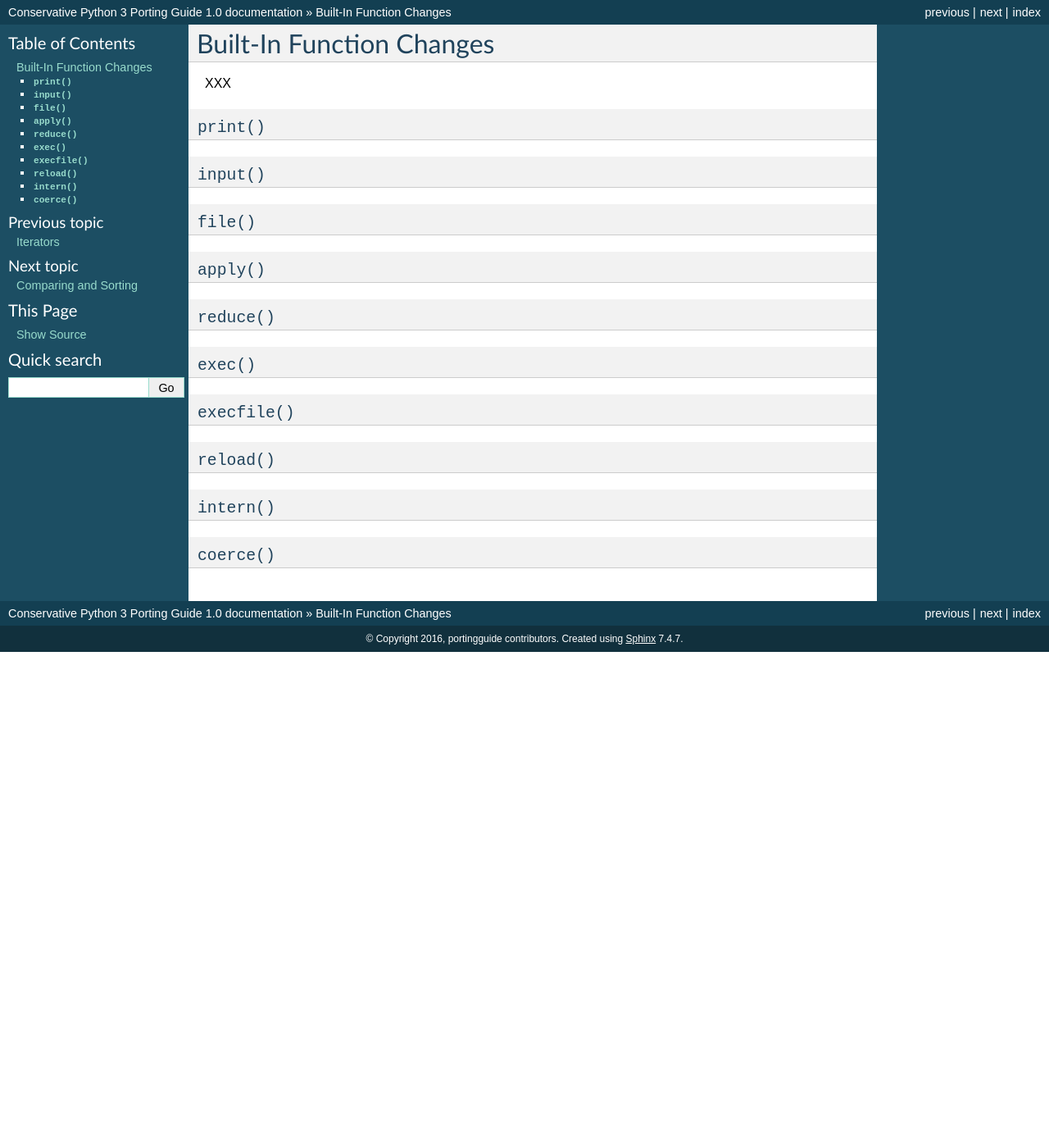
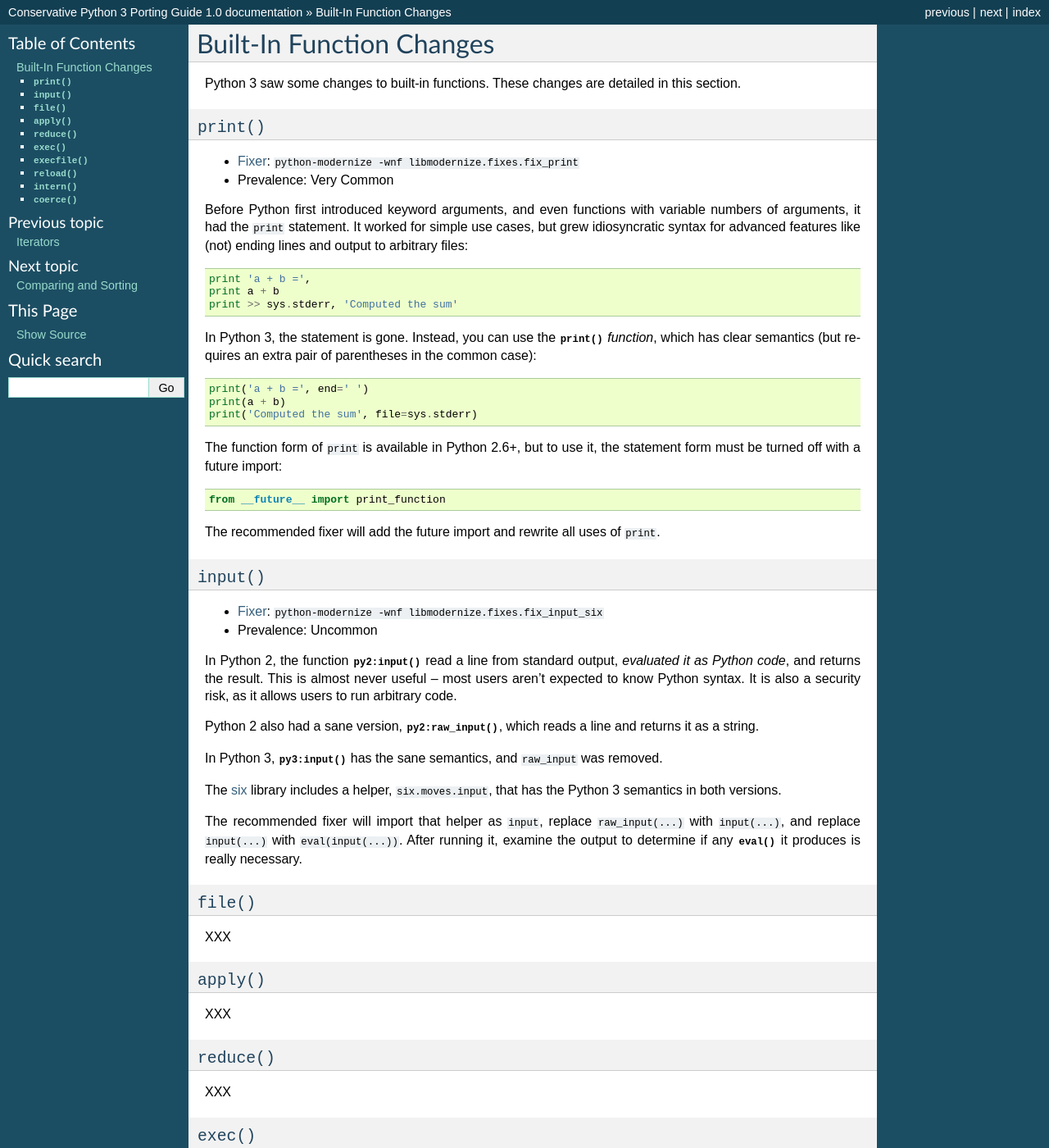
Before and after one commit to fedora-python/portingguide, a Sphinx documentation site: the page built from source/builtins.rst, in a window 1280 px wide and 1400 px high. Shown: the whole window at 82% size. Built offline with Sphinx 7.4.7, drawn with Linux system fonts in a browser that asks for light colours.

Commit message:
Add content for print() and input()

```diff
--- a/source/builtins.rst
+++ b/source/builtins.rst
@@ -1,34 +1,114 @@
 Built-In Function Changes
 -------------------------
 
-XXX
+Python 3 saw some changes to built-in functions.
+These changes are detailed in this section.
+
+
+.. _print-function:
 
 ``print()``
 ~~~~~~~~~~~
 
+* :ref:`Fixer <python-modernize>`: ``python-modernize -wnf libmodernize.fixes.fix_print``
+* Prevalence: Very Common
+
+Before Python first introduced keyword arguments, and even functions with
+variable numbers of arguments, it had the ``print`` statement.
+It worked for simple use cases, but grew idiosyncratic syntax for advanced
+features like (not) ending lines and output to arbitrary files::
+
+    print 'a + b =',
+    print a + b
+    print >> sys.stderr, 'Computed the sum'
+
+In Python 3, the statement is gone. Instead, you can use the :func:`print`
+*function*, which has clear semantics (but requires an extra pair of
+parentheses in the common case)::
+
+    print('a + b =', end=' ')
+    print(a + b)
+    print('Computed the sum', file=sys.stderr)
+
+The function form of ``print`` is available in Python 2.6+, but to use it,
+the statement form must be turned off with a future import::
+
+    from __future__ import print_function
+
+The recommended fixer will add the future import and rewrite all uses
+of ``print``.
+
+
 ``input()``
 ~~~~~~~~~~~
+
+* :ref:`Fixer <python-modernize>`: ``python-modernize -wnf libmodernize.fixes.fix_input_six``
+* Prevalence: Uncommon
+
+In Python 2, the function :func:`py2:input` read a line from standard output,
+*evaluated it as Python code*, and returns the result.
+This is almost never useful – most users aren't expected to know Python syntax.
+It is also a security risk, as it allows users to run arbitrary code.
+
+Python 2 also had a sane version, :func:`py2:raw_input`, which reads a line and
+returns it as a string.
+
+In Python 3, :func:`py3:input` has the sane semantics, and ``raw_input`` was
+removed.
+
+The :ref:`six` library includes a helper, ``six.moves.input``, that has the
+Python 3 semantics in both versions.
+
+The recommended fixer will import that helper as ``input``, replace
+``raw_input(...)`` with ``input(...)``, and replace ``input(...)`` with
+``eval(input(...))``.
+After running it, examine the output to determine if any :func:`eval`
+it produces is really necessary.
+
 
 ``file()``
 ~~~~~~~~~~
 
+XXX
+
+
 ``apply()``
 ~~~~~~~~~~~
+
+XXX
+
 
 ``reduce()``
 ~~~~~~~~~~~~
 
+XXX
+
+
 ``exec()``
 ~~~~~~~~~~
+
+XXX
+
 
 ``execfile()``
 ~~~~~~~~~~~~~~
 
+XXX
+
+
 ``reload()``
 ~~~~~~~~~~~~
+
+XXX
+
 
 ``intern()``
 ~~~~~~~~~~~~
 
+XXX
+
+
 ``coerce()``
 ~~~~~~~~~~~~
+
+XXX
```
